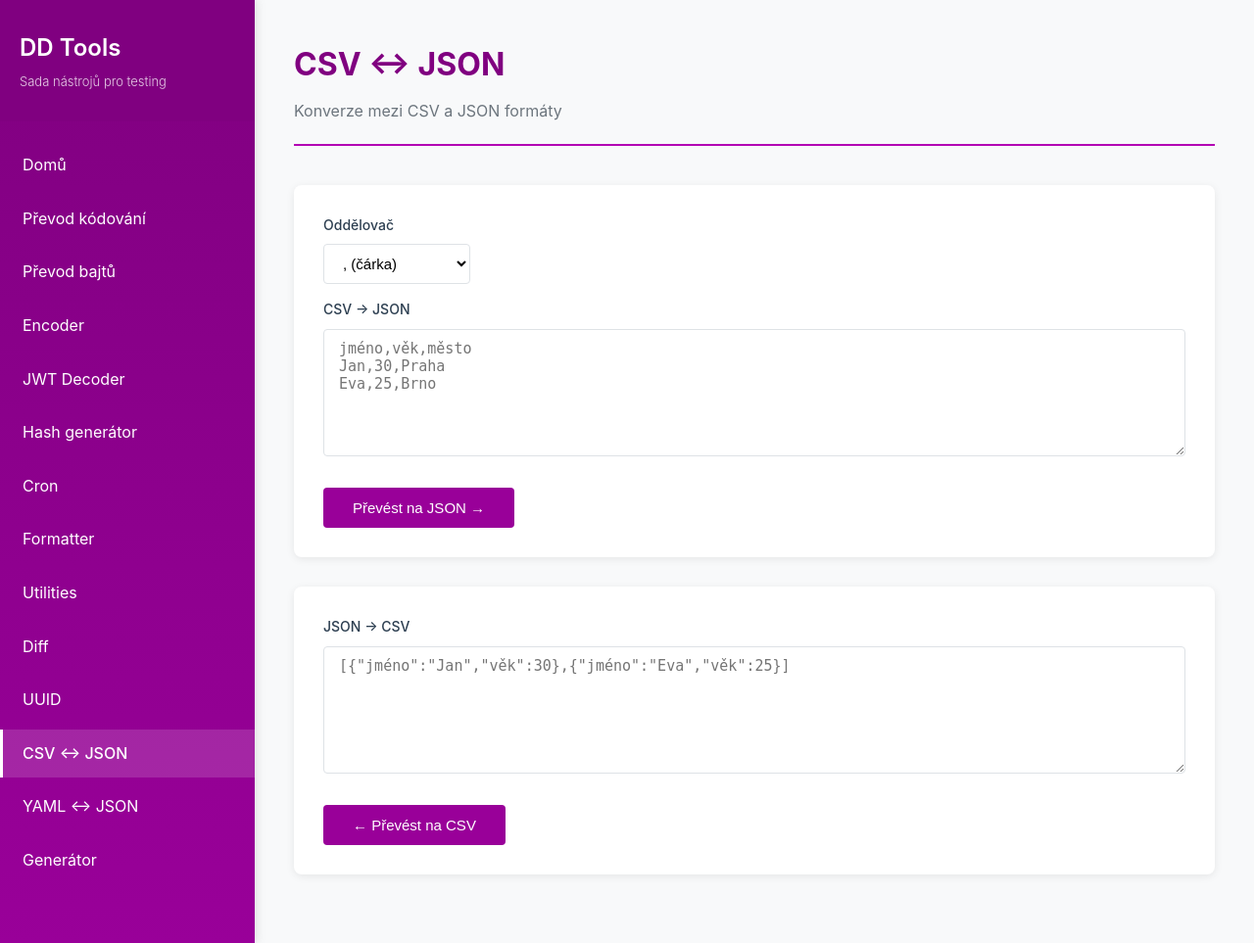
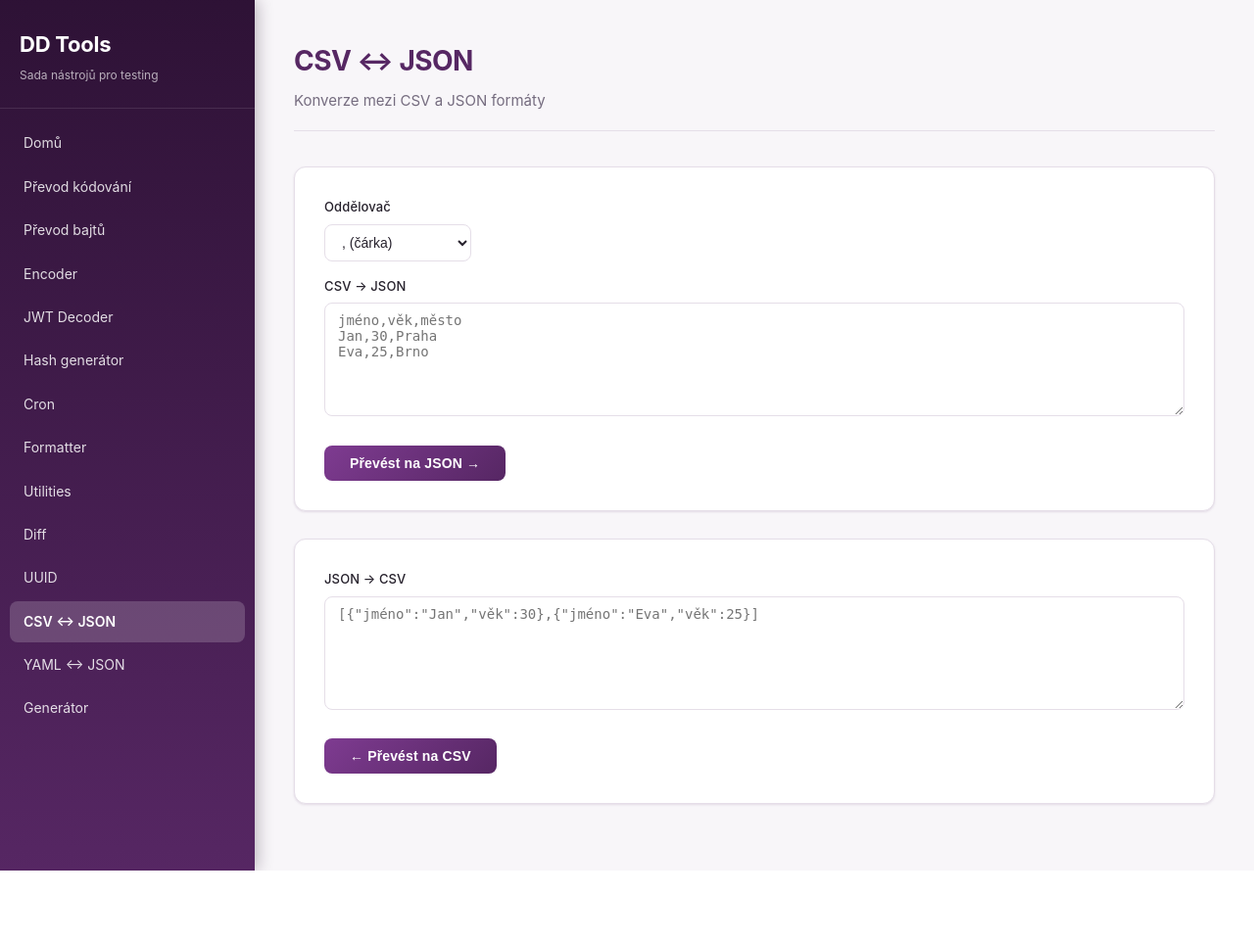
Before and after one commit to Tupoun/dd-tools, a Flask app: page /csv-json in a window 1280 px wide. Shown: the whole page at 98% size. After the commit the page ends 889 px from the top, so only its background shows below. Run offline with Flask 3, Linux system fonts and the light colour scheme; parts of the project's set-up code (start-up, migrations or seed data) failed here and were passed over.

Commit message:
style change color style (#6)

```diff
--- a/static/style.css
+++ b/static/style.css
@@ -1,23 +1,46 @@
-/* DD Tools - Purple Theme */
+/* DD Tools - Violet Theme */
 
 :root {
-    --burgundy-dark: #800080;
-    --burgundy-main: #990099;
-    --burgundy-light: #b300b3;
-    --burgundy-lighter: #cc00cc;
-    --bg-light: #f8f9fa;
-    --bg-white: #ffffff;
-    --text-dark: #2c3e50;
-    --text-light: #6c757d;
-    --border-color: #dee2e6;
-    --success: #28a745;
-    --success-bg: #d4edda;
-    --success-text: #155724;
-    --error: #dc3545;
-    --error-bg: #f8d7da;
-    --error-text: #721c24;
-    --color-white: #ffffff;
+    /* Fialová paleta odvozená od hsl(287, 44%, 27%) */
+    --purple-deepest:  hsl(287, 50%, 14%);
+    --purple-dark:     hsl(287, 47%, 20%);
+    --purple-main:     hsl(287, 44%, 27%);
+    --purple-mid:      hsl(287, 42%, 40%);
+    --purple-pale:     hsl(287, 28%, 96%);
+
+    /* Neutrální plochy */
+    --bg-light:        hsl(280, 18%, 97%);
+    --bg-white:        #ffffff;
+    --text-dark:       hsl(270, 15%, 15%);
+    --text-light:      hsl(270, 8%, 46%);
+    --border-color:    hsl(280, 18%, 89%);
+
+    /* Stavy */
+    --success:         #16a34a;
+    --success-bg:      #dcfce7;
+    --success-text:    #14532d;
+    --error:           #dc2626;
+    --error-bg:        #fee2e2;
+    --error-text:      #7f1d1d;
+
+    /* Stíny tónované do fialové */
+    --shadow-sm:   0 1px 3px hsla(287, 44%, 27%, 0.08),
+                   0 1px 2px hsla(287, 44%, 27%, 0.05);
+    --shadow-md:   0 4px 14px hsla(287, 44%, 27%, 0.13),
+                   0 2px 4px  hsla(287, 44%, 27%, 0.07);
+    --shadow-lg:   0 8px 28px hsla(287, 44%, 27%, 0.18),
+                   0 4px 8px  hsla(287, 44%, 27%, 0.09);
+    --focus-ring:  0 0 0 3px  hsla(287, 44%, 27%, 0.22);
+
+    /* Aliasy pro zpětnou kompatibilitu (dříve nedefinované — oprava) */
+    --shadow-primary-sm:  var(--focus-ring);
+    --shadow-primary-md:  var(--shadow-md);
+    --shadow-primary-lg:  var(--shadow-lg);
+    --overlay-white-sm:   rgba(255, 255, 255, 0.10);
+    --color-white:        #ffffff;
 }
+
+/* ── Reset ──────────────────────────────────────────────────────────────── */
 
 * {
     margin: 0;
@@ -26,75 +49,83 @@
 }
 
 body {
-    font-family: -apple-system, BlinkMacSystemFont, 'Segoe UI', Roboto, 'Helvetica Neue', Arial, sans-serif;
+    font-family: -apple-system, BlinkMacSystemFont, 'Segoe UI', Roboto,
+                 'Helvetica Neue', Arial, sans-serif;
     color: var(--text-dark);
     background-color: var(--bg-light);
     line-height: 1.6;
 }
 
-/* Layout */
+/* ── Layout ─────────────────────────────────────────────────────────────── */
+
 .container {
     display: flex;
     min-height: 100vh;
 }
 
-/* Sidebar */
+/* ── Sidebar ─────────────────────────────────────────────────────────────── */
+
 .sidebar {
     width: 260px;
-    background: linear-gradient(180deg, var(--burgundy-dark) 0%, var(--burgundy-main) 100%);
+    background: linear-gradient(180deg,
+        var(--purple-deepest) 0%,
+        var(--purple-main)    100%);
     color: white;
     padding: 0;
-    box-shadow: 2px 0 10px rgba(0, 0, 0, 0.1);
+    box-shadow: 2px 0 16px hsla(287, 44%, 10%, 0.30);
+    flex-shrink: 0;
 }
 
 .sidebar-header {
-    padding: 30px 20px;
-    background-color: var(--burgundy-dark);
+    padding: 28px 20px 24px;
     border-bottom: 1px solid var(--overlay-white-sm);
 }
 
 .sidebar-header h1 {
-    font-size: 24px;
-    font-weight: 600;
-    margin-bottom: 5px;
+    font-size: 22px;
+    font-weight: 700;
+    letter-spacing: -0.01em;
+    margin-bottom: 4px;
 }
 
 .sidebar-header p {
-    font-size: 13px;
-    opacity: 0.8;
-    font-weight: 300;
+    font-size: 12px;
+    opacity: 0.65;
+    font-weight: 400;
 }
 
 .nav-menu {
     list-style: none;
-    padding: 20px 0;
+    padding: 14px 10px;
 }
 
 .nav-item {
-    margin-bottom: 5px;
+    margin-bottom: 2px;
 }
 
 .nav-link {
     display: block;
-    padding: 12px 20px;
-    color: var(--color-white);
+    padding: 10px 14px;
+    color: rgba(255, 255, 255, 0.85);
     text-decoration: none;
-    transition: all 0.3s ease;
-    border-left: 3px solid transparent;
+    font-size: 14px;
+    border-radius: 8px;
+    transition: background-color 0.18s ease, color 0.18s ease;
 }
 
 .nav-link:hover {
-    background-color: rgba(255,255,255,0.1);
-    border-left-color: white;
+    background-color: rgba(255, 255, 255, 0.10);
+    color: #ffffff;
 }
 
 .nav-link.active {
-    background-color: rgba(255,255,255,0.15);
-    border-left-color: white;
-    font-weight: 500;
+    background-color: rgba(255, 255, 255, 0.18);
+    color: #ffffff;
+    font-weight: 600;
 }
 
-/* Main content */
+/* ── Main content ────────────────────────────────────────────────────────── */
+
 .main-content {
     flex: 1;
     padding: 40px;
@@ -102,109 +133,138 @@ body {
 }
 
 .page-header {
-    margin-bottom: 40px;
-    padding-bottom: 20px;
-    border-bottom: 2px solid var(--burgundy-light);
+    margin-bottom: 36px;
+    padding-bottom: 18px;
+    border-bottom: 1px solid var(--border-color);
 }
 
 .page-header h2 {
-    color: var(--burgundy-dark);
-    font-size: 32px;
-    margin-bottom: 10px;
+    color: var(--purple-main);
+    font-size: 28px;
+    font-weight: 700;
+    letter-spacing: -0.02em;
+    margin-bottom: 6px;
 }
 
 .page-header p {
     color: var(--text-light);
-    font-size: 16px;
+    font-size: 15px;
 }
 
-/* Cards */
+/* ── Cards ───────────────────────────────────────────────────────────────── */
+
 .card {
     background: var(--bg-white);
-    border-radius: 8px;
-    box-shadow: 0 2px 8px rgba(0,0,0,0.08);
+    border-radius: 12px;
+    box-shadow: var(--shadow-sm);
     padding: 30px;
-    margin-bottom: 30px;
+    margin-bottom: 28px;
+    border: 1px solid var(--border-color);
 }
 
 .card h3 {
-    color: var(--burgundy-dark);
-    margin-bottom: 20px;
-    font-size: 20px;
+    color: var(--purple-main);
+    margin-bottom: 18px;
+    font-size: 18px;
+    font-weight: 600;
+    letter-spacing: -0.01em;
 }
 
-/* Forms */
+/* ── Forms ───────────────────────────────────────────────────────────────── */
+
 .form-group {
-    margin-bottom: 25px;
+    margin-bottom: 22px;
 }
 
 .form-label {
     display: block;
-    margin-bottom: 8px;
+    margin-bottom: 7px;
     font-weight: 500;
     color: var(--text-dark);
-    font-size: 14px;
+    font-size: 13px;
+    letter-spacing: 0.01em;
 }
 
 .form-control {
     width: 100%;
-    padding: 10px 15px;
+    padding: 9px 13px;
     border: 1px solid var(--border-color);
-    border-radius: 4px;
-    font-size: 15px;
-    transition: border-color 0.3s ease;
+    border-radius: 8px;
+    font-size: 14px;
+    background-color: var(--bg-white);
+    color: var(--text-dark);
+    transition: border-color 0.18s ease, box-shadow 0.18s ease;
 }
 
 .form-control:focus {
     outline: none;
-    border-color: var(--burgundy-light);
-    box-shadow: 0 0 0 3px var(--shadow-primary-sm);
+    border-color: var(--purple-mid);
+    box-shadow: var(--focus-ring);
+}
+
+.form-control[readonly] {
+    background-color: var(--purple-pale);
+    color: var(--text-dark);
+    cursor: default;
 }
 
 select.form-control {
     cursor: pointer;
-    background-color: var(--bg-white);
+    appearance: auto;
 }
 
 input[type="file"].form-control {
-    padding: 8px 12px;
+    padding: 7px 11px;
     cursor: pointer;
 }
 
-/* Buttons */
+/* ── Buttons ─────────────────────────────────────────────────────────────── */
+
 .btn {
     display: inline-block;
-    padding: 12px 30px;
+    padding: 10px 26px;
     border: none;
-    border-radius: 4px;
-    font-size: 15px;
-    font-weight: 500;
+    border-radius: 8px;
+    font-size: 14px;
+    font-weight: 600;
     cursor: pointer;
     text-decoration: none;
-    transition: all 0.3s ease;
+    transition: all 0.18s ease;
+    letter-spacing: 0.01em;
 }
 
 .btn-primary {
-    background-color: var(--burgundy-main);
-    color: white;
+    background: linear-gradient(
+        135deg,
+        var(--purple-mid)  0%,
+        var(--purple-main) 100%
+    );
+    color: #ffffff;
 }
 
 .btn-primary:hover {
-    background-color: var(--burgundy-dark);
+    background: linear-gradient(
+        135deg,
+        var(--purple-main)    0%,
+        var(--purple-deepest) 100%
+    );
     transform: translateY(-1px);
-    box-shadow: 0 4px 12px var(--shadow-primary-lg);
+    box-shadow: var(--shadow-md);
 }
 
 .btn-primary:active {
     transform: translateY(0);
+    box-shadow: none;
 }
 
-/* Alerts */
+/* ── Alerts ──────────────────────────────────────────────────────────────── */
+
 .alert {
-    padding: 15px 20px;
-    border-radius: 4px;
-    margin-bottom: 25px;
+    padding: 13px 18px;
+    border-radius: 8px;
+    margin-bottom: 22px;
     border-left: 4px solid;
+    font-size: 14px;
 }
 
 .alert-success {
```
Also changed, not shown: other parts of static/style.css (+45 -39 lines).
